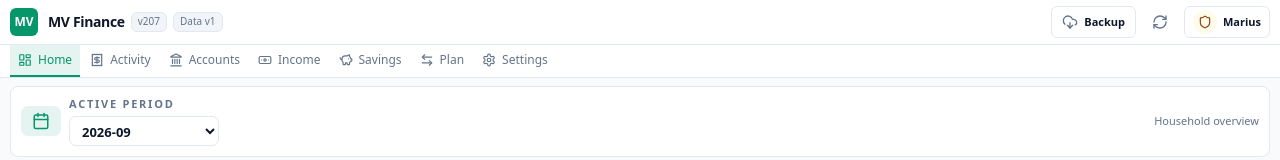
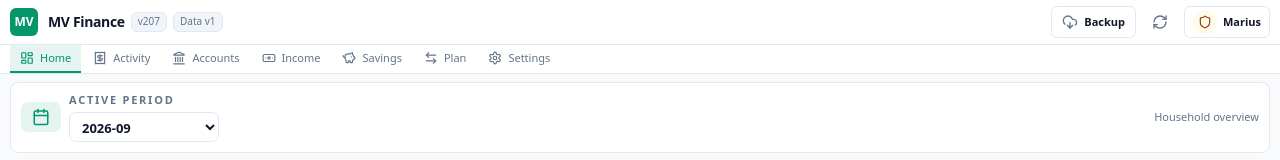
Before and after one commit to backtonemesis-cpu/MV, a React (Vite) app: page / in a window 1280 px wide. Shown: the top 160 px of the page. Built offline with nearby package versions, Linux system fonts and the light colour scheme.

Commit message:
Tighten desktop navigation ergonomics

```diff
--- a/src/components/Navigation.tsx
+++ b/src/components/Navigation.tsx
@@ -59,7 +59,7 @@ export const Navigation: React.FC<NavigationProps> = ({
                   key={tab.id}
                   id={`nav-tab-${tab.id}`}
                   onClick={() => onTabChange(tab.id)}
-                  className={`flex items-center gap-1.5 border-b-2 px-3 py-2 text-[12px] font-medium transition-colors ${
+                  className={`flex items-center gap-1.5 border-b-2 px-2.5 py-1.5 text-[11px] font-medium transition-colors ${
                     isActive
                       ? 'border-accent text-accent bg-accent-soft text-accent'
                       : 'border-transparent text-muted hover:text-main'
```
